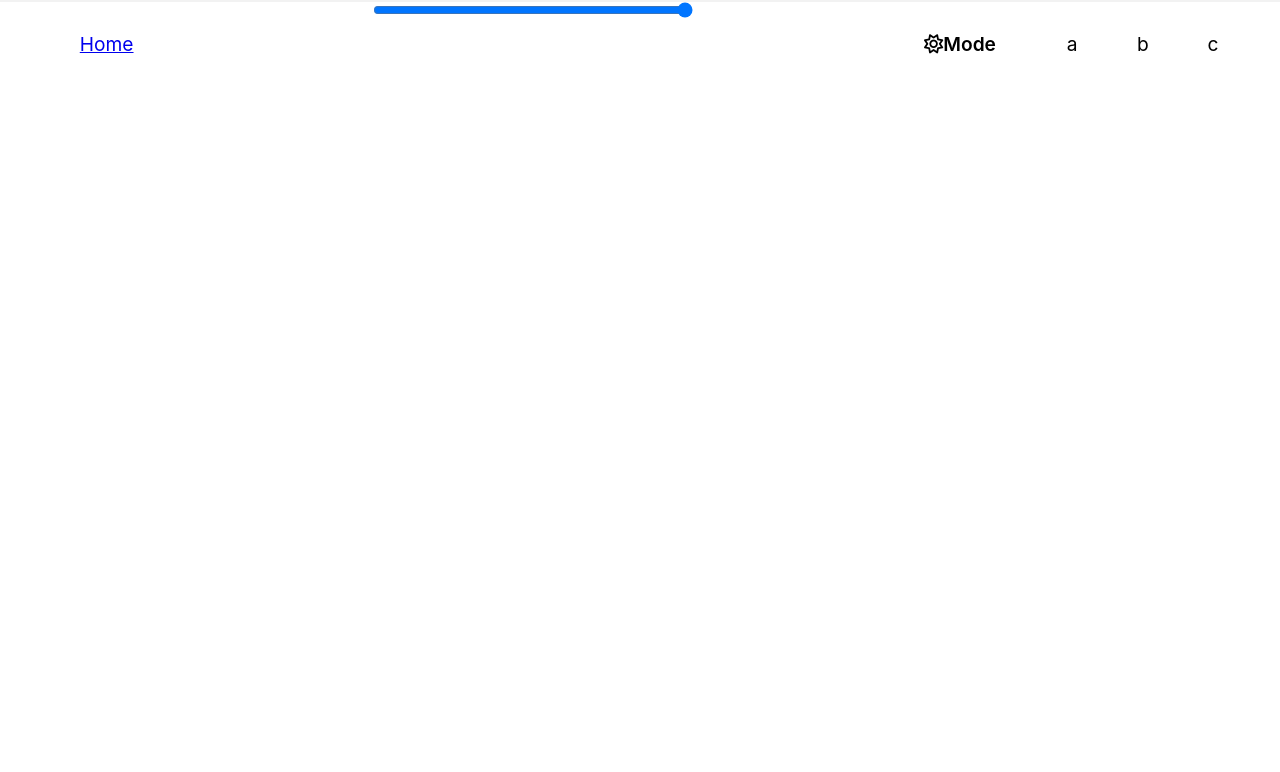
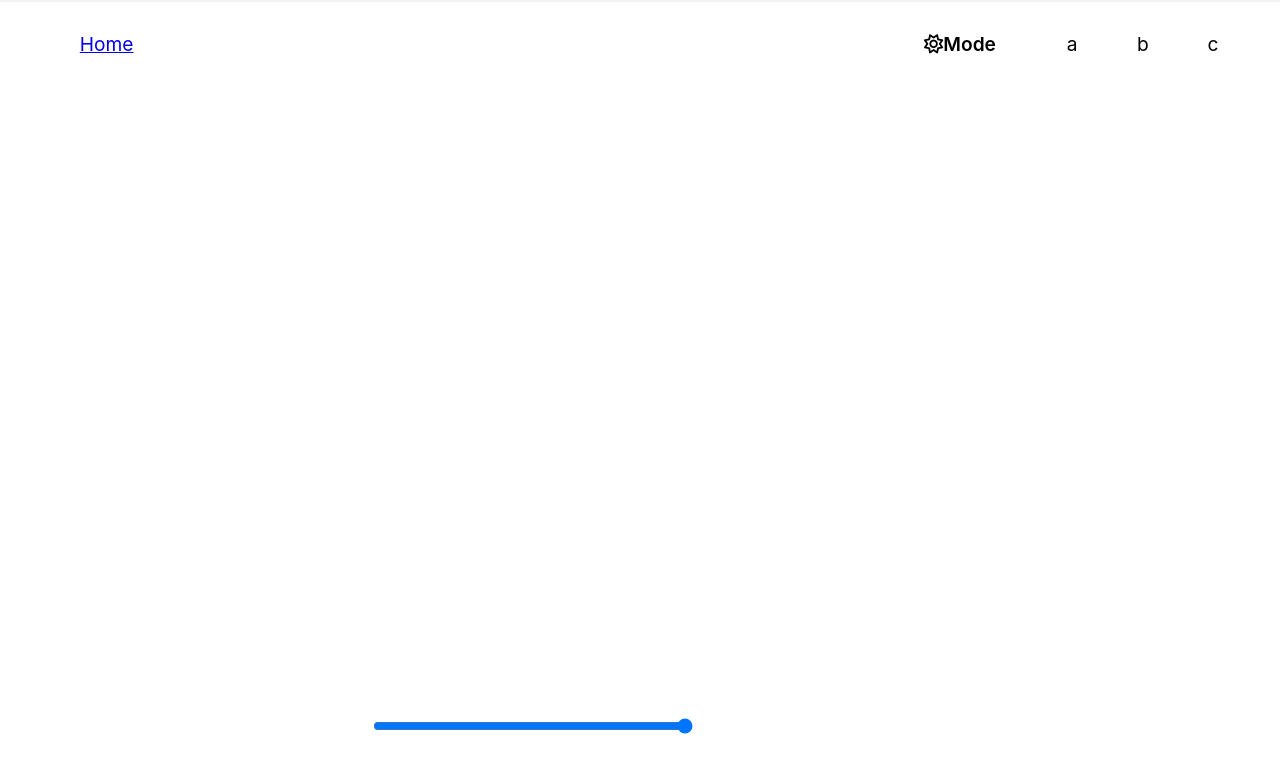
Before and after one commit to Honey-Bi/Portfolio-Web, a React (Create React App) app: page /Project in a window 1280 px wide. Shown: the top 772 px of the page. Built offline with nearby package versions, Linux system fonts and the light colour scheme.

Commit message:
다크모드시 글자색 변경

```diff
--- a/src/css/index.css
+++ b/src/css/index.css
@@ -10,6 +10,7 @@ body {
 }
 #root {
   overflow: hidden;
+  transition: all ease 0.5s;
 }
 code {
   font-family: source-code-pro, Menlo, Monaco, Consolas, 'Courier New',
@@ -20,9 +21,12 @@ code {
   background-color: #343a40 !important;
   color: #fff !important;
 }
-
+.dark span {
+  color: #fff !important;
+}
 .container {
   margin: 0 auto;
+  height: 100vh;
 }
 
 @media (min-width: 576px) {
```
